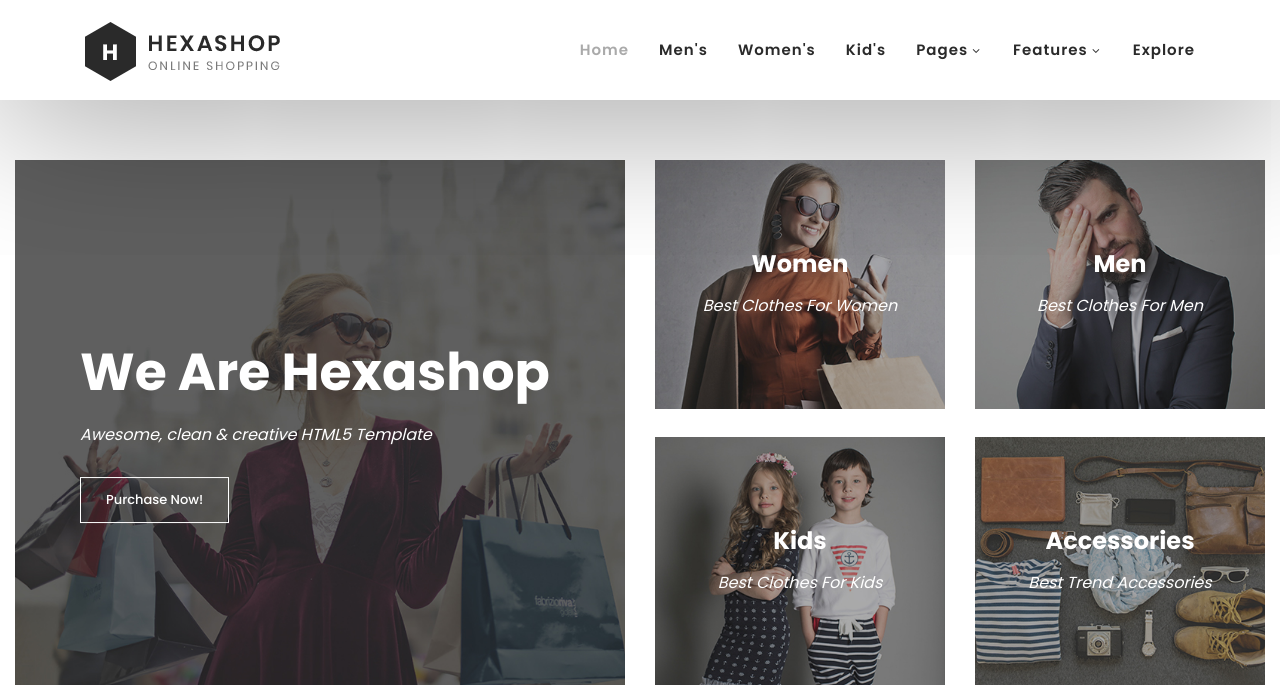
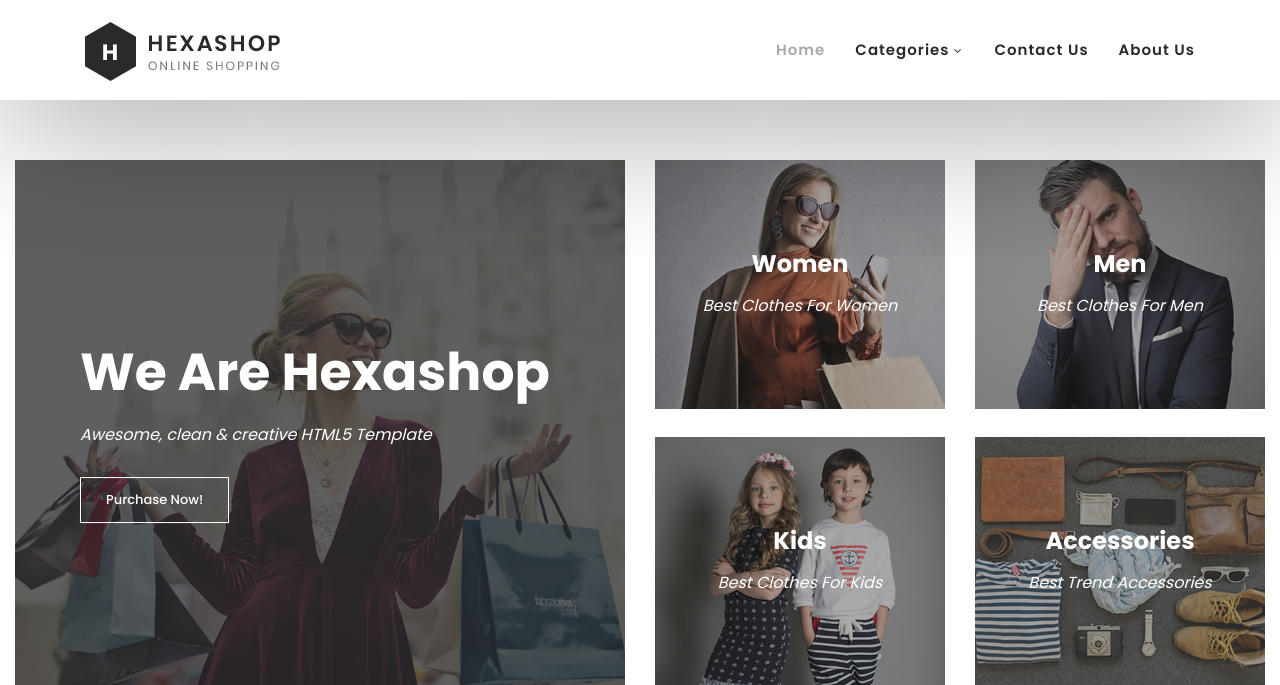
Before and after one commit to yasser-sab/eCom-1-, a Django app: page / in a window 1280 px wide. Shown: the top 685 px of the page. Run offline with Django 4.2, Linux system fonts and the light colour scheme; some libraries are stand-ins or nearby versions.

Commit message:
edit navbar

```diff
--- a/ecommerce/templates/master.html
+++ b/ecommerce/templates/master.html
@@ -31,10 +31,10 @@
                         <!-- ***** Menu Start ***** -->
                         <ul class="nav">
                             <li class="scroll-to-section"><a href="#top" class="active">Home</a></li>
-                            <li class="scroll-to-section"><a href="#men">Men's</a></li>
-                            <li class="scroll-to-section"><a href="#women">Women's</a></li>
-                            <li class="scroll-to-section"><a href="#kids">Kid's</a></li>
-                            <li class="submenu">
+                            <!-- <li class="scroll-to-section"><a href="#men">Men's</a></li> -->
+                            <!-- <li class="scroll-to-section"><a href="#women">Women's</a></li> -->
+                            <!-- <li class="scroll-to-section"><a href="#kids">Kid's</a></li> -->
+                            <!-- <li class="submenu">
                                 <a href="javascript:;">Pages</a>
                                 <ul>
                                     <li><a href="about.html">About Us</a></li>
@@ -42,17 +42,19 @@
                                     <li><a href="single-product.html">Single Product</a></li>
                                     <li><a href="contact.html">Contact Us</a></li>
                                 </ul>
-                            </li>
+                            </li> -->
                             <li class="submenu">
-                                <a href="javascript:;">Features</a>
+                                <a href="javascript:;">Categories</a>
                                 <ul>
-                                    <li><a href="#">Features Page 1</a></li>
-                                    <li><a href="#">Features Page 2</a></li>
-                                    <li><a href="#">Features Page 3</a></li>
-                                    <li><a rel="nofollow" href="https://templatemo.com/page/4" target="_blank">Template Page 4</a></li>
+                                    <li><a href="#">Men's</a></li>
+                                    <li><a href="#">Women's</a></li>
+                                    <li><a href="#">Kid's</a></li>
+                                    <li><a href="#">Accessories</a></li>
                                 </ul>
                             </li>
-                            <li class="scroll-to-section"><a href="#explore">Explore</a></li>
+                            <li><a href="contact.html">Contact Us</a></li>
+                            <li><a href="about.html">About Us</a></li>
+                            <!-- <li class="scroll-to-section"><a href="#explore">Explore</a></li> -->
                         </ul>
                         <a class='menu-trigger'>
                             <span>Menu</span>
@@ -127,6 +129,8 @@
         </div>
     </footer>
 
+
+
     <script src="{% static '/assets/js/imgfix.min.js' %}"></script>
     <script src="{% static '/assets/js/accordions.js' %}"></script>
     <script src="{% static '/assets/js/bootstrap.min.js' %}"></script>
```
